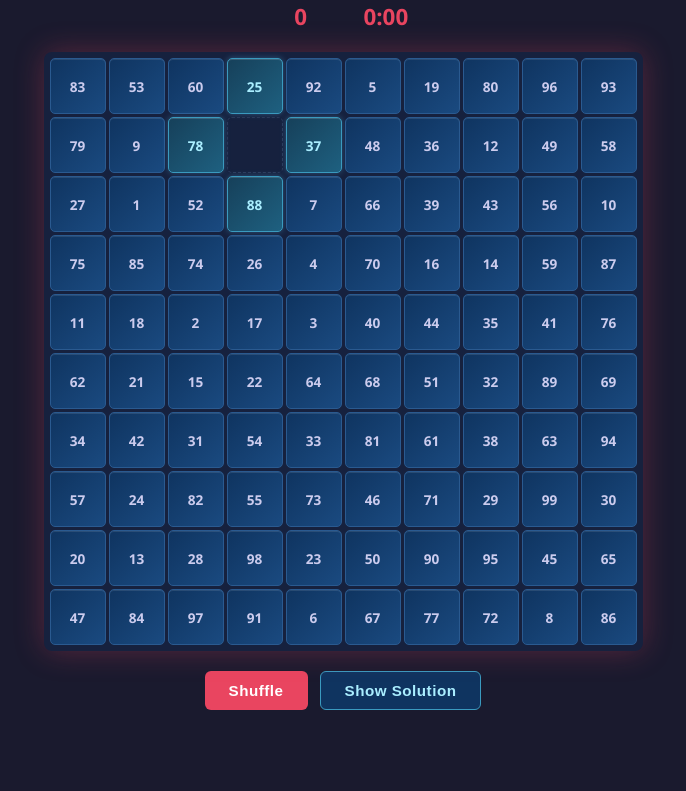
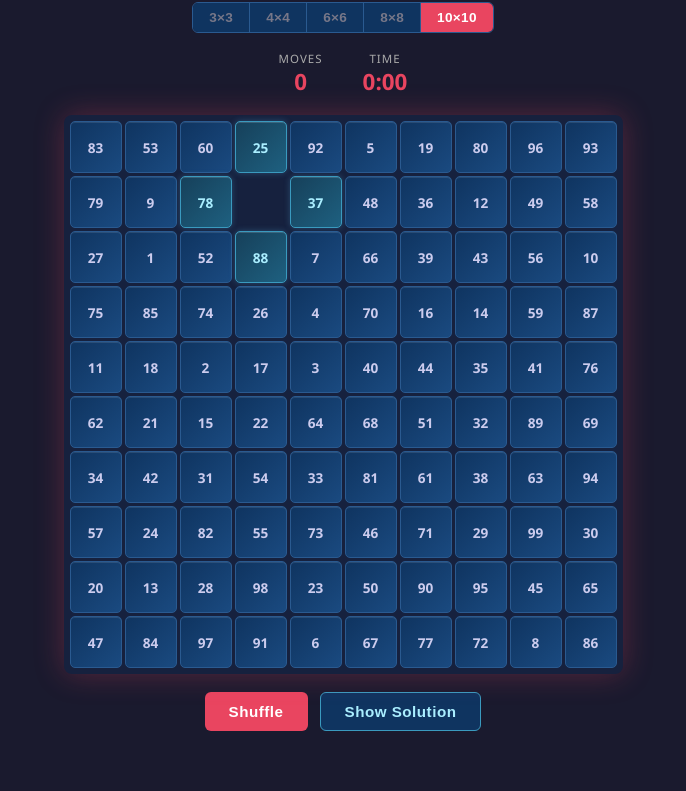
Before and after one commit to tahall/sliding-puzzle, a plain HTML site: page index.html in a window 1280 px wide. Shown: the part 79-870 px from the top of the page, without its empty margins (297-983 px from the left). Before the commit the page ends 833 px from the top, so only its background shows below. Drawn offline with Linux system fonts and the light colour scheme.

Commit message:
Add smooth tile animations and difficulty selector
Tiles now slide smoothly via CSS transform transitions (140ms) instead
of instant DOM rebuilds. Each tile keeps a persistent element; only the
two tiles involved in a move have their transform updated per move.

Adds a five-level difficulty selector (3×3 through 10×10). Board and
tile sizes scale automatically to a fixed ~560px board area. Solvability
check updated to handle both odd- and even-width grids correctly.

Co-Authored-By: Claude Sonnet 4.6 <noreply@anthropic.com>

```diff
--- a/index.html
+++ b/index.html
@@ -3,7 +3,7 @@
 <head>
   <meta charset="UTF-8">
   <meta name="viewport" content="width=device-width, initial-scale=1.0">
-  <title>Sliding Puzzle — 10×10</title>
+  <title>Sliding Puzzle</title>
   <style>
     *, *::before, *::after { box-sizing: border-box; margin: 0; padding: 0; }
 
@@ -13,10 +13,11 @@
       flex-direction: column;
       align-items: center;
       justify-content: center;
-      gap: 20px;
+      gap: 18px;
       background: #1a1a2e;
       font-family: 'Segoe UI', system-ui, sans-serif;
       color: #eee;
+      padding: 20px;
     }
 
     h1 {
@@ -25,120 +26,102 @@
       color: #e94560;
     }
 
-    #info {
+    /* ── Difficulty selector ─────────────────────────────────── */
+    #difficulty {
       display: flex;
-      gap: 40px;
+      border-radius: 6px;
+      overflow: hidden;
+      border: 1px solid #2a5a90;
     }
+
+    .diff-btn {
+      padding: 7px 16px;
+      background: #0f3460;
+      color: #778;
+      border: none;
+      border-right: 1px solid #2a5a90;
+      cursor: pointer;
+      font-size: 0.85rem;
+      font-weight: 600;
+      letter-spacing: 0.3px;
+      transition: background 0.15s, color 0.15s;
+    }
+    .diff-btn:last-child { border-right: none; }
+    .diff-btn:hover { background: #16405a; color: #cce; }
+    .diff-btn.active { background: #e94560; color: #fff; cursor: default; }
+
+    /* ── Stats ───────────────────────────────────────────────── */
+    #info { display: flex; gap: 40px; }
 
     .stat label {
       color: #aaa;
-      font-size: 0.75rem;
+      font-size: 0.72rem;
       text-transform: uppercase;
       letter-spacing: 1px;
       display: block;
       text-align: center;
     }
-
     .stat span {
       display: block;
       font-size: 1.4rem;
       font-weight: bold;
       color: #e94560;
       text-align: center;
+      min-width: 3ch;
     }
 
-    #board-wrap {
-      position: relative;
+    /* ── Board ───────────────────────────────────────────────── */
+    #board-wrap { position: relative; }
+
+    #board {
+      position: relative;        /* tiles are absolute inside */
+      background: #16213e;
+      border-radius: 8px;
+      box-shadow: 0 0 30px rgba(233,69,96,0.3);
+      /* width/height set by JS */
     }
 
-    #board {
-      display: grid;
-      grid-template-columns: repeat(10, 56px);
-      grid-template-rows: repeat(10, 56px);
-      gap: 3px;
-      background: #16213e;
-      padding: 6px;
-      border-radius: 8px;
-      box-shadow: 0 0 30px rgba(233,69,96,0.3);
-      user-select: none;
-    }
-
+    /* ── Tiles ───────────────────────────────────────────────── */
     .tile {
-      width: 56px;
-      height: 56px;
-      border-radius: 5px;
+      position: absolute;
       display: flex;
       align-items: center;
       justify-content: center;
-      font-size: 0.85rem;
+      border-radius: 5px;
       font-weight: bold;
       cursor: pointer;
-      transition: transform 0.08s ease, box-shadow 0.08s ease;
       background: linear-gradient(135deg, #0f3460, #1a4a80);
       color: #cce;
       border: 1px solid #2a5a90;
       box-shadow: inset 0 1px 0 rgba(255,255,255,0.1);
+      /* Smooth sliding animation */
+      transition: transform 140ms ease, box-shadow 80ms ease;
+      /* width/height/font-size set by JS */
     }
 
+    /* Suppress animation when initially placing tiles */
+    .tile.no-anim { transition: none !important; }
+
     .tile:hover {
-      transform: scale(1.06);
-      box-shadow: 0 0 10px rgba(233,69,96,0.5);
-    }
-
-    .tile.empty {
-      background: transparent;
-      border: 1px dashed #2a3a5a;
-      cursor: default;
-      box-shadow: none;
-      pointer-events: none;
+      box-shadow: 0 0 10px rgba(233,69,96,0.5),
+                  inset 0 1px 0 rgba(255,255,255,0.1);
+      z-index: 2;
     }
 
     .tile.movable {
       background: linear-gradient(135deg, #16405a, #1e6080);
       border-color: #3a9abf;
       color: #aef;
-      box-shadow: 0 0 6px rgba(100,200,255,0.3), inset 0 1px 0 rgba(255,255,255,0.15);
+      box-shadow: 0 0 6px rgba(100,200,255,0.25),
+                  inset 0 1px 0 rgba(255,255,255,0.15);
     }
 
-    #controls {
-      display: flex;
-      gap: 12px;
-    }
-
-    button {
-      padding: 10px 24px;
-      border: none;
-      border-radius: 6px;
-      font-size: 0.95rem;
-      font-weight: 600;
-      cursor: pointer;
-      letter-spacing: 0.5px;
-      transition: transform 0.1s, box-shadow 0.1s;
-    }
-
-    button:hover {
-      transform: translateY(-2px);
-      box-shadow: 0 4px 14px rgba(0,0,0,0.4);
-    }
-
-    button:active { transform: translateY(0); }
-
-    #btn-shuffle { background: #e94560; color: #fff; }
-    #btn-solve   { background: #0f3460; color: #aef; border: 1px solid #3a9abf; }
-
-    #message {
-      font-size: 1.1rem;
-      font-weight: bold;
-      min-height: 1.5rem;
-      letter-spacing: 1px;
-      color: #aaa;
-    }
-
+    /* ── Overlay ─────────────────────────────────────────────── */
     #overlay {
       display: none;
       position: absolute;
       inset: 0;
-      background: rgba(26,26,46,0.88);
+      background: rgba(26,26,46,0.9);
       border-radius: 8px;
       align-items: center;
       justify-content: center;
@@ -151,11 +134,49 @@
     }
     #overlay.show { display: flex; }
     #overlay .sub { font-size: 1rem; color: #aaa; }
+
+    /* ── Controls ────────────────────────────────────────────── */
+    #controls { display: flex; gap: 12px; }
+
+    button.ctrl {
+      padding: 10px 24px;
+      border: none;
+      border-radius: 6px;
+      font-size: 0.95rem;
+      font-weight: 600;
+      cursor: pointer;
+      letter-spacing: 0.5px;
+      transition: transform 0.1s, box-shadow 0.1s;
+    }
+    button.ctrl:hover {
+      transform: translateY(-2px);
+      box-shadow: 0 4px 14px rgba(0,0,0,0.4);
+    }
+    button.ctrl:active { transform: translateY(0); }
+
+    #btn-shuffle { background: #e94560; color: #fff; }
+    #btn-solve   { background: #0f3460; color: #aef; border: 1px solid #3a9abf; }
+
+    #message {
+      font-size: 1rem;
+      font-weight: 600;
+      min-height: 1.4rem;
+      letter-spacing: 0.5px;
+      color: #778;
+    }
   </style>
 </head>
 <body>
 
 <h1>SLIDING PUZZLE</h1>
+
+<div id="difficulty">
+  <button class="diff-btn" data-size="3">3×3</button>
+  <button class="diff-btn" data-size="4">4×4</button>
+  <button class="diff-btn" data-size="6">6×6</button>
+  <button class="diff-btn" data-size="8">8×8</button>
+  <button class="diff-btn active" data-size="10">10×10</button>
+</div>
 
 <div id="info">
   <div class="stat">
@@ -177,68 +198,139 @@
 </div>
 
 <div id="controls">
-  <button id="btn-shuffle">Shuffle</button>
-  <button id="btn-solve">Show Solution</button>
+  <button id="btn-shuffle" class="ctrl">Shuffle</button>
+  <button id="btn-solve" class="ctrl">Show Solution</button>
 </div>
 
 <div id="message"></div>
 
 <script>
 (() => {
-  const SIZE  = 10;
-  const TOTAL = SIZE * SIZE;
-  const BLANK = TOTAL - 1; // sentinel value for the empty cell
+  // ── Layout constants ────────────────────────────────────────
+  const BOARD_TARGET = 560; // desired board pixel size
+  const GAP     = 3;
+  const PADDING = 6;
+  const ANIM_MS = 140;      // tile slide duration (ms)
 
-  // Game state
-  let tiles       = [];  // tiles[position] = value (BLANK = empty cell)
-  let moveHistory = [];  // {emptyBefore, tileMoved} for each player move
+  // ── Game state ──────────────────────────────────────────────
+  let SIZE, BLANK, TILE_SIZE, BOARD_PX, FONT_SIZE;
+  let tiles       = [];  // tiles[pos] = value; BLANK marks the empty cell
+  let tileEls     = new Map(); // value → <div>
+  let moveHistory = [];  // {emptyBefore, tilePos} per player move
   let moves       = 0;
   let seconds     = 0;
   let timerHandle = null;
   let started     = false;
   let solved      = false;
   let replaying   = false;
+  let animating   = false;
 
-  // DOM
-  const boardEl     = document.getElementById('board');
-  const moveCountEl = document.getElementById('move-count');
-  const timerEl     = document.getElementById('timer');
-  const messageEl   = document.getElementById('message');
-  const overlayEl   = document.getElementById('overlay');
-  const solveStatsEl= document.getElementById('solve-stats');
+  // ── DOM ─────────────────────────────────────────────────────
+  const boardEl      = document.getElementById('board');
+  const overlayEl    = document.getElementById('overlay');
+  const solveStatsEl = document.getElementById('solve-stats');
+  const moveCountEl  = document.getElementById('move-count');
+  const timerEl      = document.getElementById('timer');
+  const messageEl    = document.getElementById('message');
 
-  // ── Grid helpers ────────────────────────────────────────────────────────
-
-  const row = i => Math.floor(i / SIZE);
-  const col = i => i % SIZE;
-  const idx = (r, c) => r * SIZE + c;
-
-  function emptyPos() { return tiles.indexOf(BLANK); }
+  // ── Grid helpers ────────────────────────────────────────────
+  const rowOf  = i => Math.floor(i / SIZE);
+  const colOf  = i => i % SIZE;
+  const idxOf  = (r, c) => r * SIZE + c;
+  const emptyPos = () => tiles.indexOf(BLANK);
 
   function neighbours(i) {
-    const r = row(i), c = col(i), nb = [];
-    if (r > 0)        nb.push(idx(r-1, c));
-    if (r < SIZE - 1) nb.push(idx(r+1, c));
-    if (c > 0)        nb.push(idx(r, c-1));
-    if (c < SIZE - 1) nb.push(idx(r, c+1));
+    const r = rowOf(i), c = colOf(i), nb = [];
+    if (r > 0)        nb.push(idxOf(r-1, c));
+    if (r < SIZE - 1) nb.push(idxOf(r+1, c));
+    if (c > 0)        nb.push(idxOf(r, c-1));
+    if (c < SIZE - 1) nb.push(idxOf(r, c+1));
     return nb;
   }
 
-  // ── Solvability check ───────────────────────────────────────────────────
-  // For even-width grids: (inversions + blank row from bottom) must be even.
+  // Pixel top-left corner for a grid position
+  function tilePixel(pos) {
+    return [
+      PADDING + colOf(pos) * (TILE_SIZE + GAP),
+      PADDING + rowOf(pos) * (TILE_SIZE + GAP),
+    ];
+  }
+
+  // ── Layout computation ──────────────────────────────────────
+  function computeLayout(size) {
+    SIZE      = size;
+    BLANK     = SIZE * SIZE - 1;
+    TILE_SIZE = Math.floor((BOARD_TARGET - 2*PADDING - (SIZE-1)*GAP) / SIZE);
+    BOARD_PX  = 2*PADDING + SIZE*TILE_SIZE + (SIZE-1)*GAP;
+    FONT_SIZE = TILE_SIZE >= 100 ? '1.8rem'
+              : TILE_SIZE >= 70  ? '1.3rem'
+              : TILE_SIZE >= 55  ? '1.0rem'
+              : '0.85rem';
+  }
+
+  // ── Solvability ─────────────────────────────────────────────
+  // Odd-width: inversions must be even.
+  // Even-width: (inversions + blank row from bottom) must be even.
   function isSolvable(arr) {
     const flat = arr.filter(v => v !== BLANK);
     let inv = 0;
     for (let i = 0; i < flat.length - 1; i++)
       for (let j = i + 1; j < flat.length; j++)
         if (flat[i] > flat[j]) inv++;
-    const blankRowFromBottom = SIZE - row(arr.indexOf(BLANK));
+    if (SIZE % 2 === 1) return inv % 2 === 0;
+    const blankRowFromBottom = SIZE - rowOf(arr.indexOf(BLANK));
     return (inv + blankRowFromBottom) % 2 === 0;
   }
 
-  // ── Shuffle ─────────────────────────────────────────────────────────────
+  function isGoal() { return tiles.every((v, i) => v === i); }
+
+  // ── Board initialisation ────────────────────────────────────
+  function initBoard() {
+    boardEl.innerHTML = '';
+    boardEl.style.width  = BOARD_PX + 'px';
+    boardEl.style.height = BOARD_PX + 'px';
+    tileEls = new Map();
+
+    for (let val = 0; val < BLANK; val++) {
+      const el = document.createElement('div');
+      el.className = 'tile no-anim';
+      el.style.width    = TILE_SIZE + 'px';
+      el.style.height   = TILE_SIZE + 'px';
+      el.style.fontSize = FONT_SIZE;
+      el.textContent    = val + 1;
+      el.addEventListener('click', () => applyMove(tiles.indexOf(val)));
+      boardEl.appendChild(el);
+      tileEls.set(val, el);
+    }
+
+    // Place tiles without animation, then enable transitions
+    placeAll();
+    requestAnimationFrame(() => {
+      tileEls.forEach(el => el.classList.remove('no-anim'));
+    });
+    updateMovable();
+  }
+
+  // Set every tile's CSS transform to match the current tiles[] state
+  function placeAll() {
+    tileEls.forEach((el, val) => {
+      const [x, y] = tilePixel(tiles.indexOf(val));
+      el.style.transform = `translate(${x}px, ${y}px)`;
+    });
+  }
+
+  // Update the 'movable' highlight class on all tiles
+  function updateMovable() {
+    const movable = new Set(neighbours(emptyPos()));
+    tileEls.forEach((el, val) => {
+      el.classList.toggle('movable', movable.has(tiles.indexOf(val)));
+    });
+  }
+
+  // ── New game ────────────────────────────────────────────────
   function newGame() {
     replaying = false;
+    animating = false;
     stopTimer();
     overlayEl.classList.remove('show');
     messageEl.textContent = '';
@@ -248,54 +340,48 @@
     timerEl.textContent = '0:00';
 
     do {
-      tiles = Array.from({length: TOTAL}, (_, i) => i);
-      for (let i = TOTAL - 1; i > 0; i--) {
+      tiles = Array.from({length: SIZE*SIZE}, (_, i) => i);
+      for (let i = tiles.length - 1; i > 0; i--) {
         const j = Math.floor(Math.random() * (i + 1));
         [tiles[i], tiles[j]] = [tiles[j], tiles[i]];
       }
     } while (!isSolvable(tiles) || isGoal());
 
-    render();
+    initBoard();
   }
 
-  function isGoal() {
-    return tiles.every((v, i) => v === i);
-  }
-
-  // ── Move a tile ─────────────────────────────────────────────────────────
+  // ── Apply a move ────────────────────────────────────────────
   function applyMove(tilePos, record = true) {
-    if (solved || replaying) return false;
+    if (solved || replaying || animating) return false;
     const empty = emptyPos();
     if (!neighbours(empty).includes(tilePos)) return false;
 
     if (!started) { startTimer(); started = true; }
     if (record) moveHistory.push({emptyBefore: empty, tilePos});
 
-    [tiles[empty], tiles[tilePos]] = [tiles[tilePos], tiles[empty]];
+    slideToEmpty(tilePos, empty);
     moves++;
     moveCountEl.textContent = moves;
-    render();
 
-    if (isGoal()) onWin();
+    animating = true;
+    setTimeout(() => {
+      animating = false;
+      if (isGoal()) onWin();
+    }, ANIM_MS);
+
     return true;
   }
 
-  // ── Render ──────────────────────────────────────────────────────────────
-  function render() {
-    const movable = new Set(neighbours(emptyPos()));
-    boardEl.innerHTML = '';
-    tiles.forEach((val, pos) => {
-      const div = document.createElement('div');
-      div.className = 'tile' + (val === BLANK ? ' empty' : movable.has(pos) ? ' movable' : '');
-      if (val !== BLANK) {
-        div.textContent = val + 1;
-        div.addEventListener('click', () => applyMove(pos));
-      }
-      boardEl.appendChild(div);
-    });
+  // Swap tile at tilePos into the empty cell, animating the tile element
+  function slideToEmpty(tilePos, empty) {
+    const val = tiles[tilePos];
+    [tiles[empty], tiles[tilePos]] = [tiles[tilePos], tiles[empty]];
+    const [x, y] = tilePixel(empty); // tile slides to where empty was
+    tileEls.get(val).style.transform = `translate(${x}px, ${y}px)`;
+    updateMovable();
   }
 
-  // ── Win ─────────────────────────────────────────────────────────────────
+  // ── Win ─────────────────────────────────────────────────────
   function onWin() {
     stopTimer();
     solved = true;
@@ -303,14 +389,14 @@
     overlayEl.classList.add('show');
   }
 
-  // ── Timer ────────────────────────────────────────────────────────────────
+  // ── Timer ────────────────────────────────────────────────────
   function startTimer() {
     timerHandle = setInterval(() => { seconds++; timerEl.textContent = fmt(seconds); }, 1000);
   }
   function stopTimer() { clearInterval(timerHandle); timerHandle = null; }
   function fmt(s) { return `${Math.floor(s/60)}:${String(s%60).padStart(2,'0')}`; }
 
-  // ── Show Solution: replay move history in reverse ────────────────────────
+  // ── Show Solution: replay move history in reverse ────────────
   document.getElementById('btn-solve').addEventListener('click', () => {
     if (replaying || solved) return;
     if (moveHistory.length === 0) {
@@ -318,17 +404,18 @@
       return;
     }
     replaying = true;
+    animating = false;
     stopTimer();
     messageEl.textContent = 'Replaying solution…';
 
-    // Undo each move: slide the tile that was previously the blank back into place
+    // To undo move i: slide the old empty position back — that position
+    // now holds a tile, and the current empty is where the tile was.
     const steps = [...moveHistory].reverse().map(h => h.emptyBefore);
     let i = 0;
 
     function step() {
       if (i >= steps.length) {
         replaying = false;
-        // Reset counters to pre-play state
         moves = 0; seconds = 0; started = false;
         moveHistory = [];
         moveCountEl.textContent = '0';
@@ -336,30 +423,38 @@
         messageEl.textContent = 'Board restored to original shuffle.';
         return;
       }
-      const dest = steps[i++];
+      const dest  = steps[i++];
       const empty = emptyPos();
-      if (neighbours(empty).includes(dest)) {
-        [tiles[empty], tiles[dest]] = [tiles[dest], tiles[empty]];
-        render();
-      }
-      setTimeout(step, 120);
+      if (neighbours(empty).includes(dest)) slideToEmpty(dest, empty);
+      setTimeout(step, ANIM_MS + 20);
     }
     step();
   });
 
-  // ── Shuffle button ───────────────────────────────────────────────────────
+  // ── Shuffle button ───────────────────────────────────────────
   document.getElementById('btn-shuffle').addEventListener('click', newGame);
 
-  // ── Keyboard: arrow keys slide the tile on the opposite side of the blank
+  // ── Difficulty buttons ───────────────────────────────────────
+  document.querySelectorAll('.diff-btn').forEach(btn => {
+    btn.addEventListener('click', () => {
+      if (btn.classList.contains('active')) return;
+      document.querySelector('.diff-btn.active').classList.remove('active');
+      btn.classList.add('active');
+      computeLayout(parseInt(btn.dataset.size, 10));
+      newGame();
+    });
+  });
+
+  // ── Keyboard: arrow key slides tile on the opposite side of blank
   document.addEventListener('keydown', e => {
     if (solved || replaying) return;
     const empty = emptyPos();
-    const r = row(empty), c = col(empty);
+    const r = rowOf(empty), c = colOf(empty);
     const map = {
-      ArrowUp:    r < SIZE - 1 ? idx(r+1, c) : -1,
-      ArrowDown:  r > 0        ? idx(r-1, c) : -1,
-      ArrowLeft:  c < SIZE - 1 ? idx(r, c+1) : -1,
-      ArrowRight: c > 0        ? idx(r, c-1) : -1,
+      ArrowUp:    r < SIZE-1 ? idxOf(r+1, c) : -1,
+      ArrowDown:  r > 0      ? idxOf(r-1, c) : -1,
+      ArrowLeft:  c < SIZE-1 ? idxOf(r, c+1) : -1,
+      ArrowRight: c > 0      ? idxOf(r, c-1) : -1,
     };
     const target = map[e.key];
     if (target !== undefined && target !== -1) {
@@ -368,7 +463,8 @@
     }
   });
 
-  // ── Start ────────────────────────────────────────────────────────────────
+  // ── Init ─────────────────────────────────────────────────────
+  computeLayout(10);
   newGame();
 })();
 </script>
```
Also changed, not shown: 1 other file.
